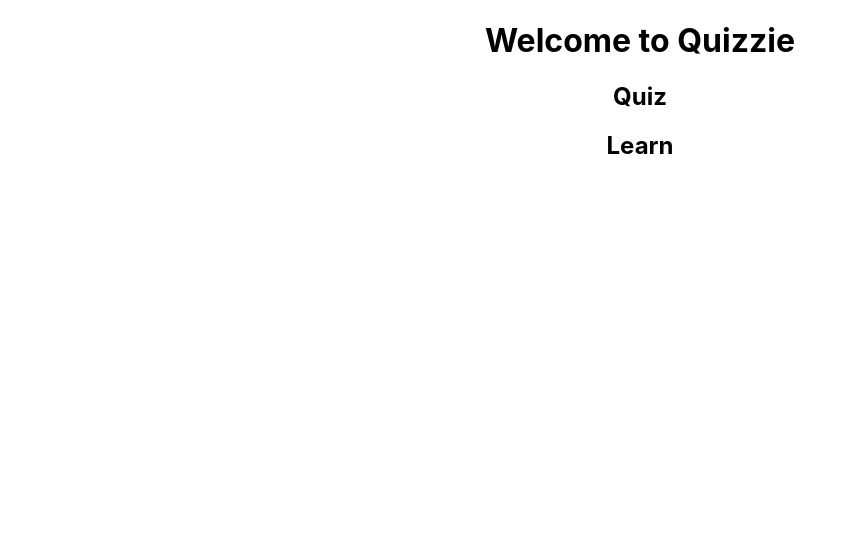
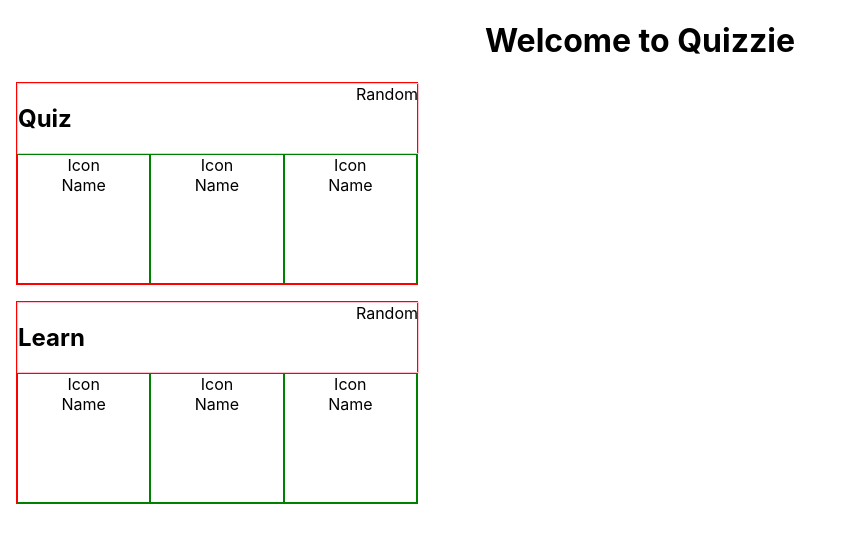
Before and after one commit to neroshan12/quizzie, a React (Create React App) app: page / in a window 1280 px wide. Shown: the top 542 px of the page, without its empty margins (0-841 px from the left). Built offline with nearby package versions, Linux system fonts and the light colour scheme.

Commit message:
feature: add card & learn template

```diff
--- a/package.json
+++ b/package.json
@@ -10,6 +10,7 @@
     "react-dom": "^18.2.0",
     "react-router-dom": "^6.4.2",
     "react-scripts": "5.0.1",
+    "sass": "^1.56.0",
     "web-vitals": "^2.1.4"
   },
   "scripts": {
--- /dev/null
+++ b/src/components/Card/card.scss
@@ -0,0 +1,7 @@
+.card {
+  height: 8rem;
+  width: 10rem;
+  display: flex;
+  flex-direction: column;
+  border: 1px solid green;
+}
--- /dev/null
+++ b/src/components/Card/index.js
@@ -0,0 +1,13 @@
+import React from 'react'
+import './card.scss'
+
+const Card = () => {
+  return (
+    <div className="card">
+      <div>Icon</div>
+      <div>Name</div>
+    </div>
+  )
+}
+
+export default Card
--- /dev/null
+++ b/src/containers/Home/home.scss
@@ -0,0 +1,18 @@
+.content-holder {
+  width: 25rem;
+  border: 1px solid red;
+  margin: 1rem;
+}
+
+.category-header {
+  width: 25rem;
+  border: 1px solid pink;
+  display: flex;
+  flex-direction: row;
+  justify-content: space-between;
+}
+
+.card-holder {
+  display: flex;
+  flex-direction: row;
+}
--- a/src/containers/Home/index.js
+++ b/src/containers/Home/index.js
@@ -1,13 +1,39 @@
 import React from 'react'
-import Quiz from '../../components/Quiz'
-import Learn from '../../components/Learn'
+import Card from '../../components/Card'
+
+import './home.scss'
 
 const Home = () => {
   return (
     <div>
       <h1>Welcome to Quizzie</h1>
-      <Quiz></Quiz>
-      <Learn></Learn>
+      <div className="content-holder">
+        <div>
+          <div className="category-header">
+            <h2>Quiz</h2>
+            <div>Random</div>
+          </div>
+        </div>
+        <div className="card-holder">
+          <Card />
+          <Card />
+          <Card />
+        </div>
+      </div>
+
+      <div className="content-holder">
+        <div>
+          <div className="category-header">
+            <h2>Learn</h2>
+            <div>Random</div>
+          </div>
+        </div>
+        <div className="card-holder">
+          <Card />
+          <Card />
+          <Card />
+        </div>
+      </div>
     </div>
   )
 }
```
Also changed, not shown: src/containers/WelcomeModal/index.js (added), 1 other file (tests, documents, lock files or other folders).
